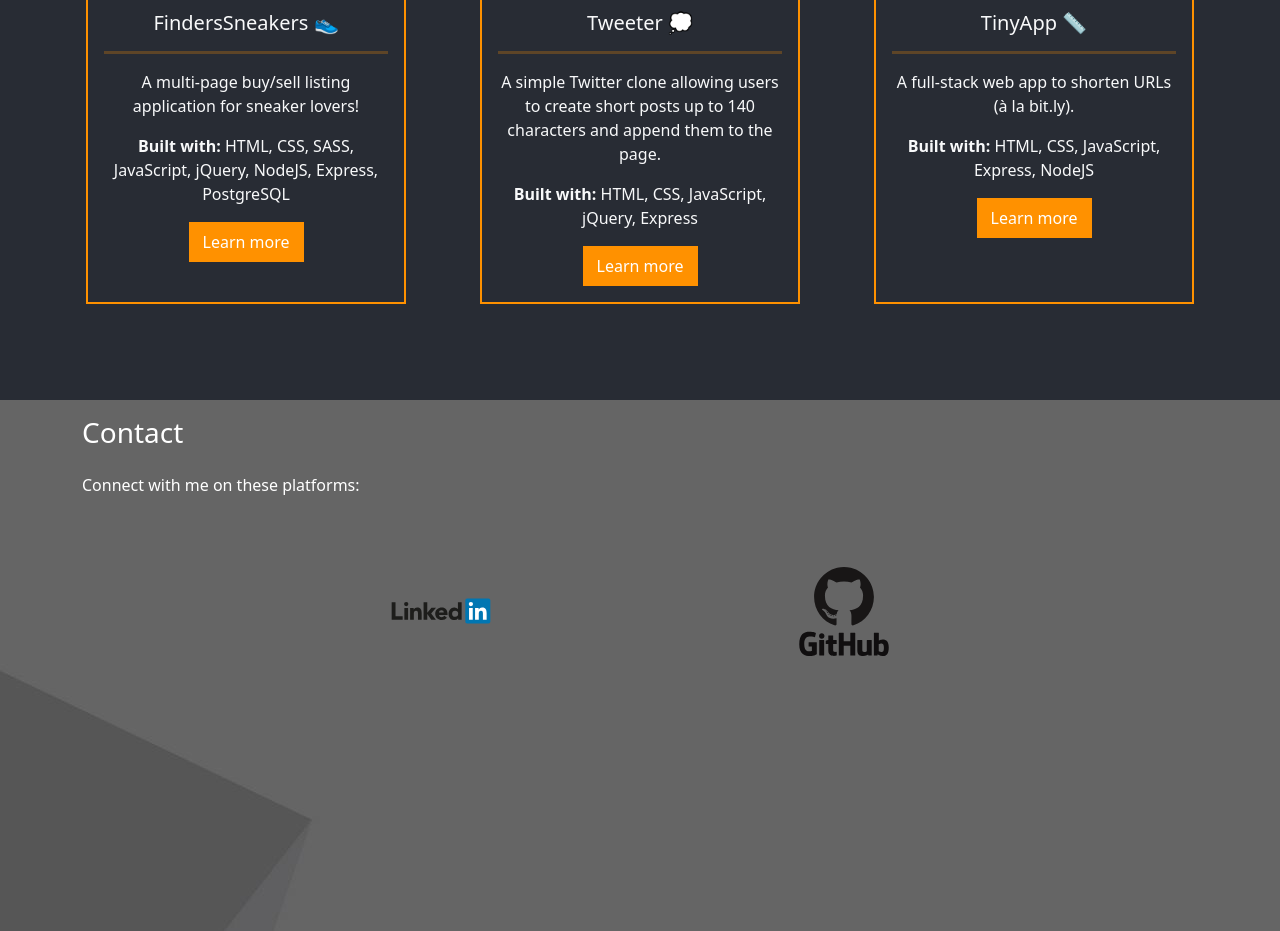
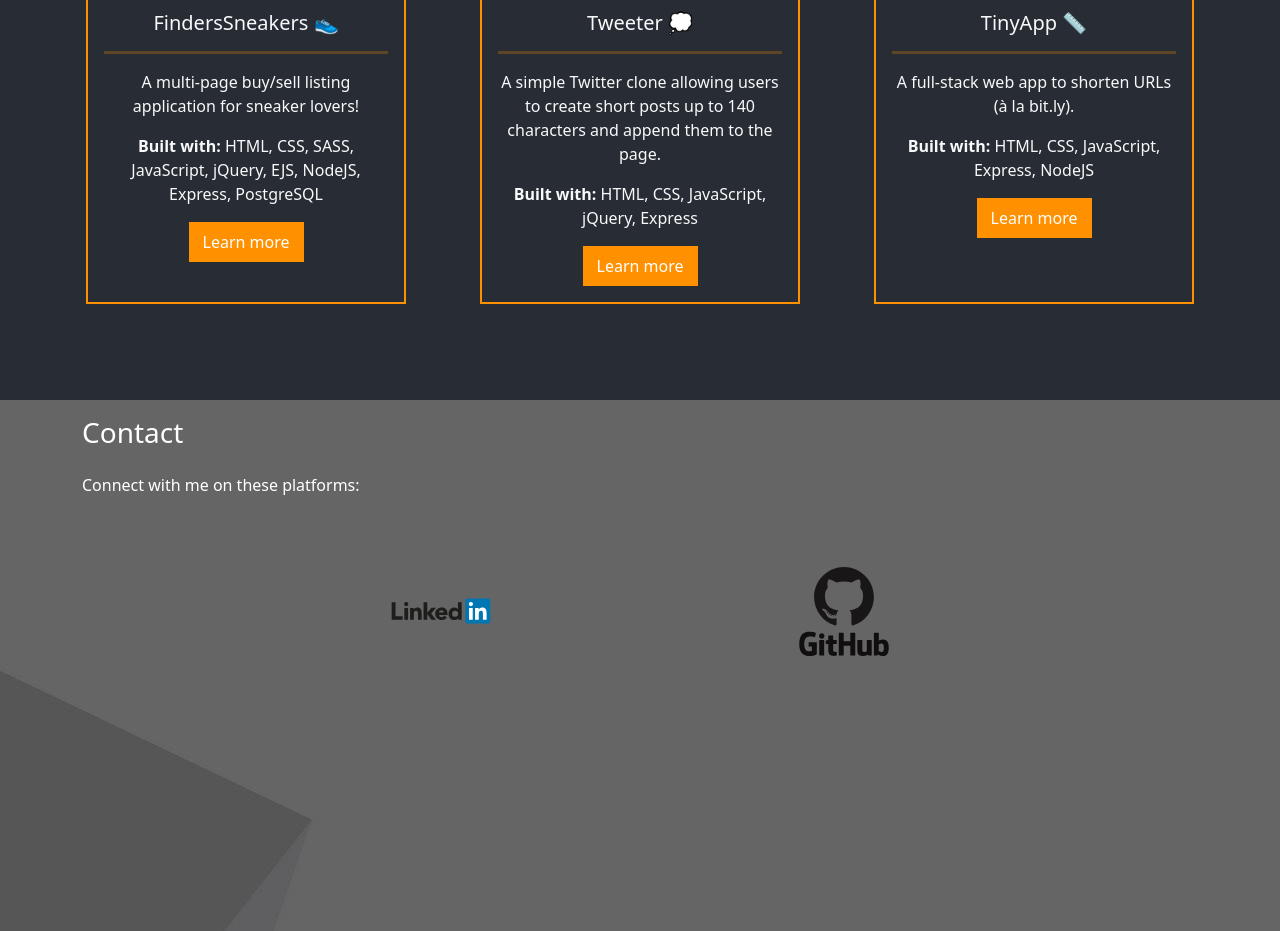
Before and after one commit to Raiza-D/my-portfolio, a React (Create React App) app: page / in a window 1280 px wide. Shown: the part 2480-3411 px from the top of the page. Built offline with nearby package versions, Linux system fonts and the light colour scheme.

Commit message:
Add EJS to stack for FindersSneakers.

```diff
--- a/src/components/Projects.jsx
+++ b/src/components/Projects.jsx
@@ -47,7 +47,7 @@ export default function Projects() {
       link: "https://github.com/Raiza-D/Midterm-Finders-Sneakers",
       description:
         "A multi-page buy/sell listing application for sneaker lovers!",
-      stack: "HTML, CSS, SASS, JavaScript, jQuery, NodeJS, Express, PostgreSQL",
+      stack: "HTML, CSS, SASS, JavaScript, jQuery, EJS, NodeJS, Express, PostgreSQL",
     },
     {
       id: 5,
```
